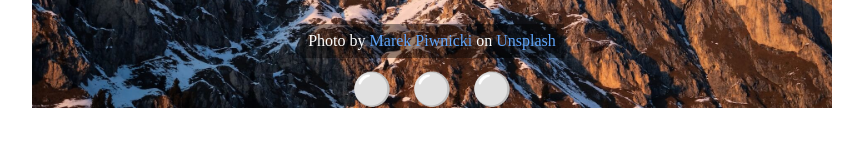
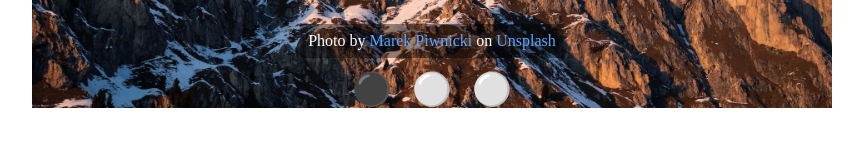
Before and after one commit to MERatio/carousel, a plain HTML site: page index.html in a window 1280 px wide. Shown: the part 350-496 px from the top of the page, without its empty margins (208-1071 px from the left). Drawn offline with Linux system fonts and the light colour scheme.

Commit message:
Add a default active carousel indicator

```diff
--- a/index.html
+++ b/index.html
@@ -93,7 +93,7 @@
             data-target="#natureCarousel"
             data-move-to="0"
           >
-            &#9898;
+            &#9899;
           </button>
           <button
             type="button"
```
